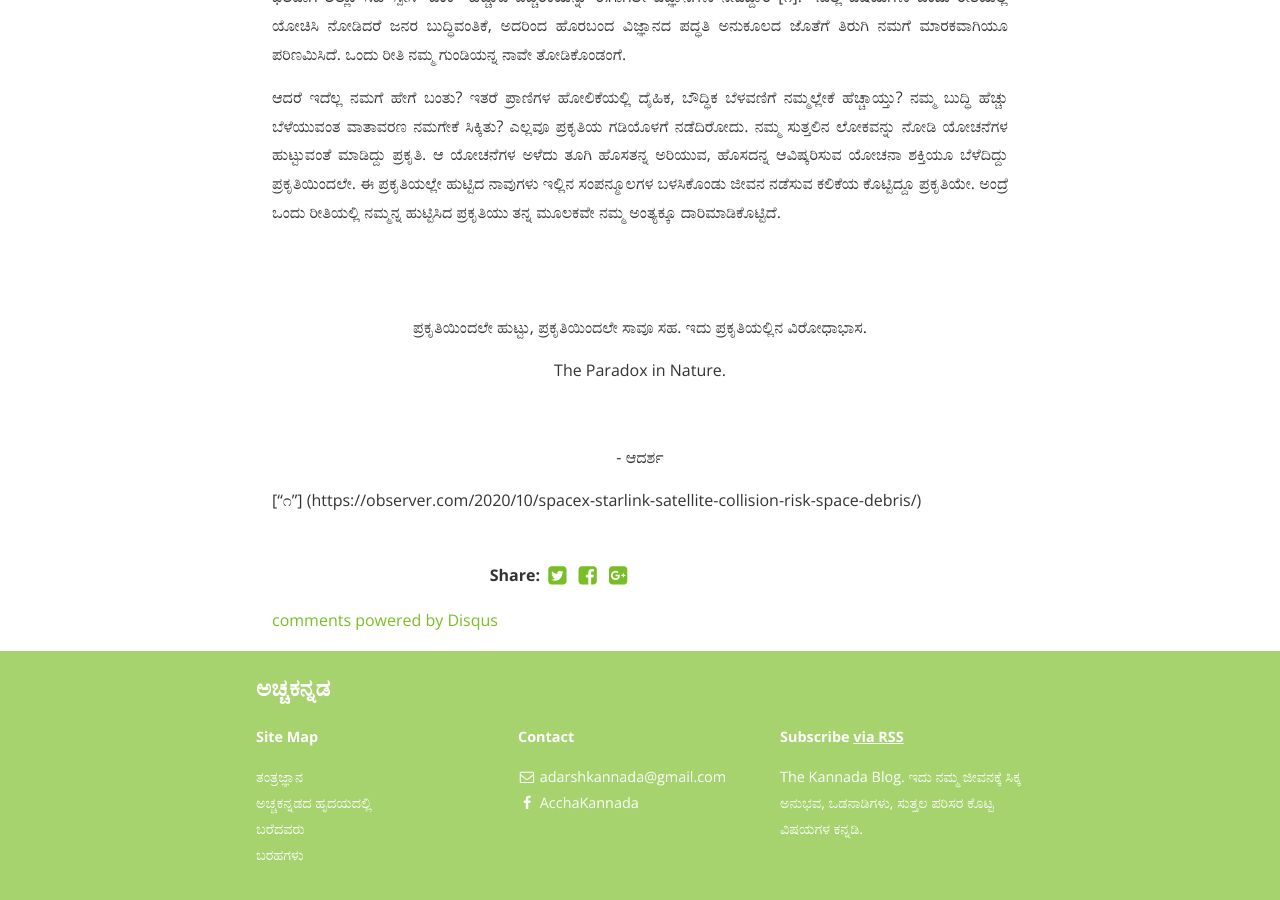
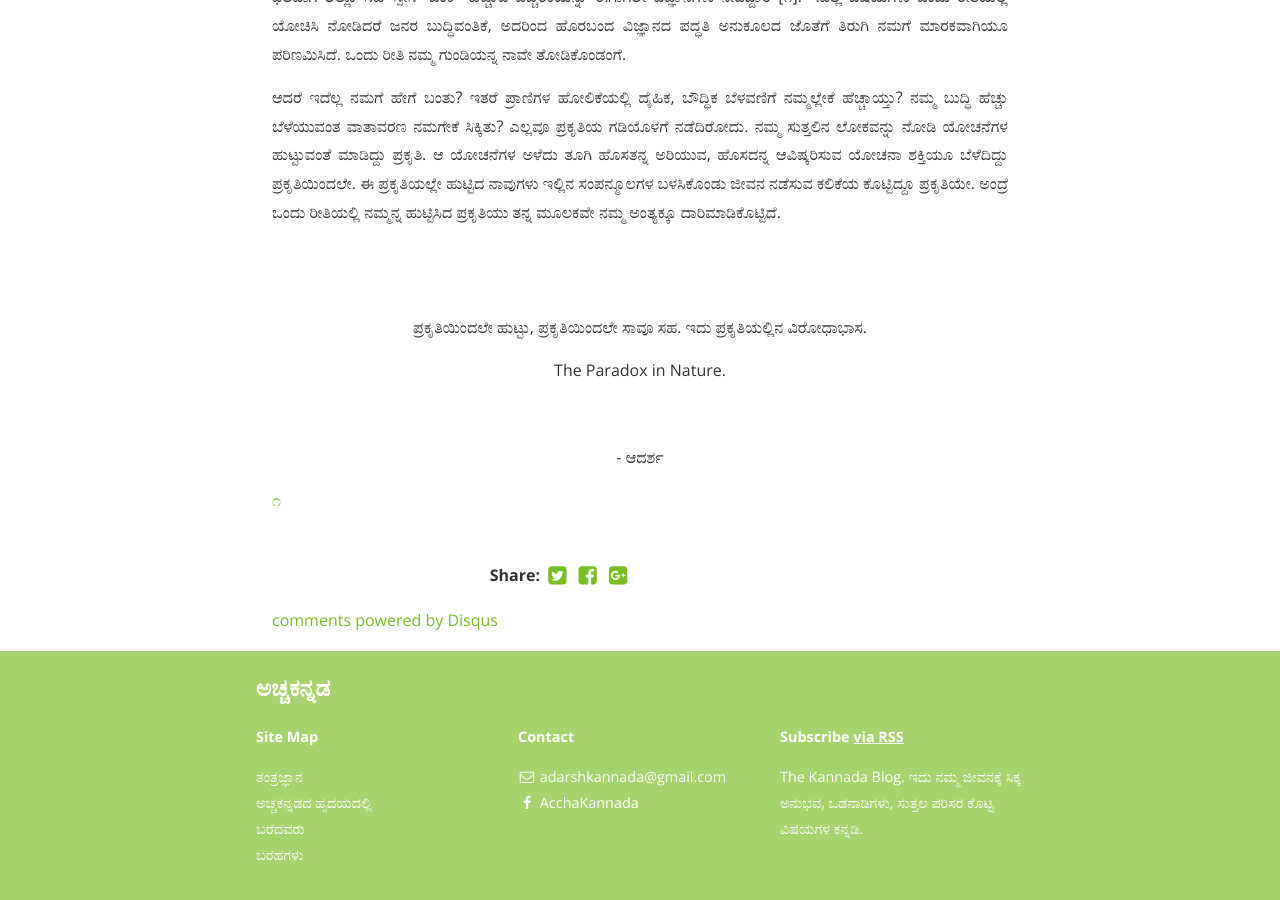
Before and after one commit to bencentra/centrarium, a Jekyll site: the page built from _posts/2021-05-16-prakrutiya-virodhaabhaasa.markdown, in a window 1280 px wide and 900 px high, scrolled down 1310 px. Built offline with Jekyll 4.4.1, drawn with Linux system fonts in a browser that asks for light colours; nearby versions of some CDN libraries; comment, search, counter and statistics services are not loaded; a style sheet for code colours, icons or effects is not loaded.

Commit message:
Update 2021-05-16-prakrutiya-virodhaabhaasa.markdown

```diff
--- a/_posts/2021-05-16-prakrutiya-virodhaabhaasa.markdown
+++ b/_posts/2021-05-16-prakrutiya-virodhaabhaasa.markdown
@@ -23,4 +23,4 @@ description: “ಒಂದು ರೀತಿಯಲ್ಲಿ ನಮ್ಮನ್ನ
 <p align = "center">  The Paradox in Nature. </p><br>
 <p align = "center"> - ಆದರ್ಶ </p>
 
-["೧"] (https://observer.com/2020/10/spacex-starlink-satellite-collision-risk-space-debris/)
+[೧](https://observer.com/2020/10/spacex-starlink-satellite-collision-risk-space-debris/)
```
